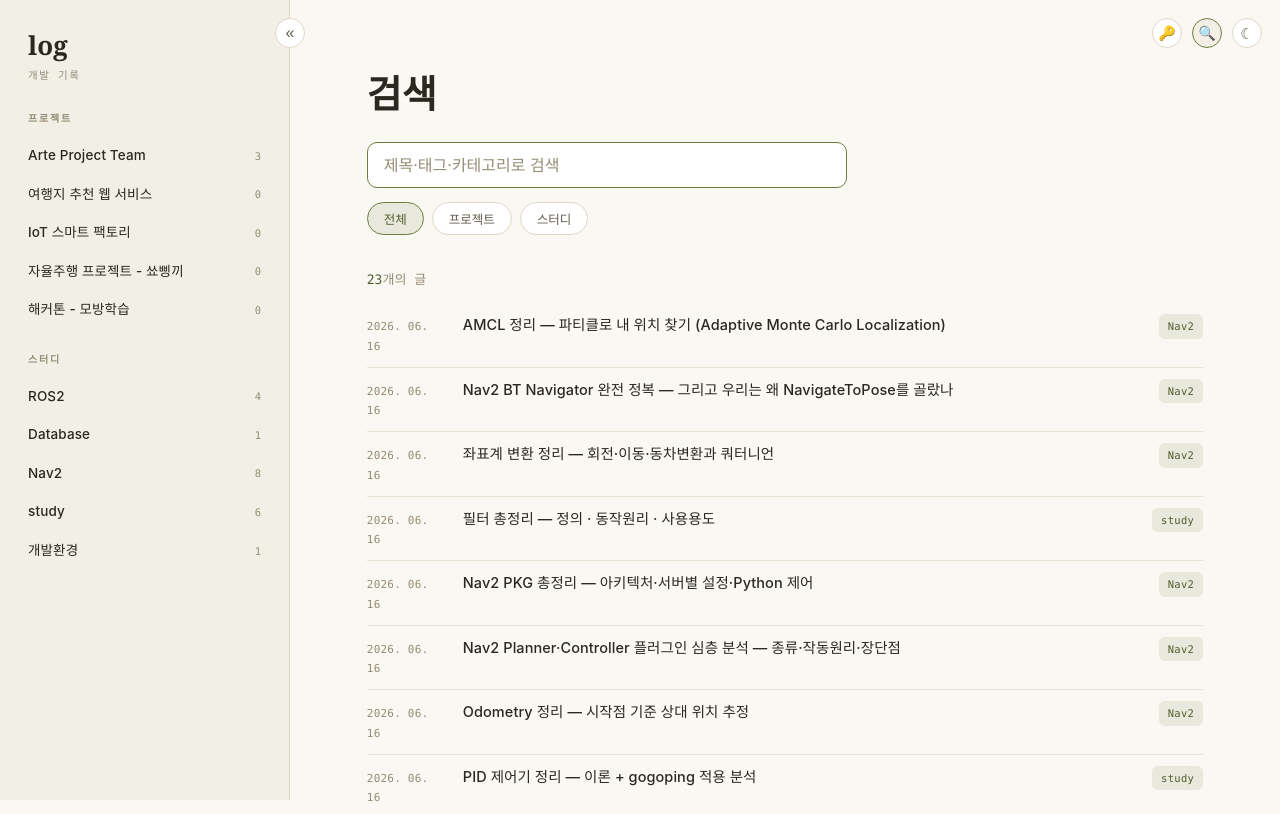
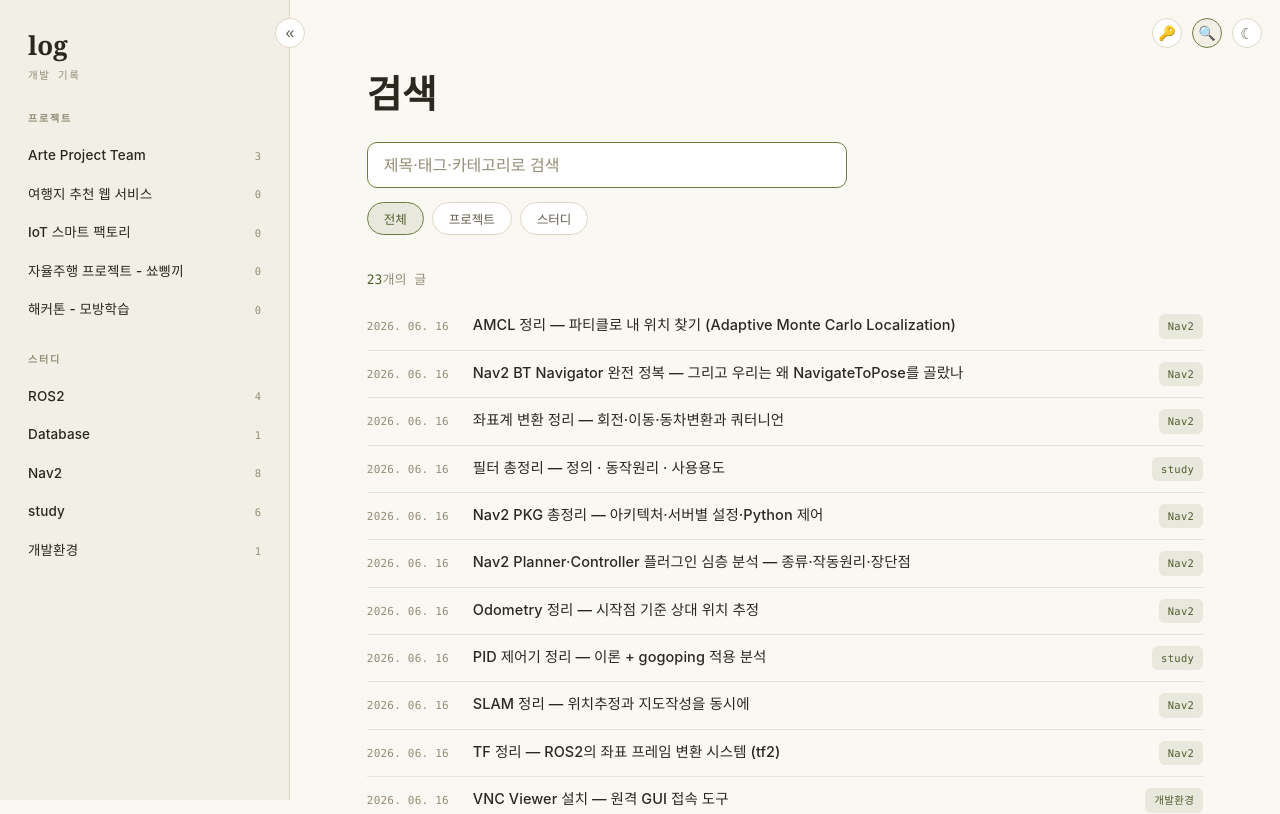
Before and after one commit to dlrkdxor0821/dlrkdxor0821.github.io, a Next.js app in the folder site/: page /search in a window 1280 px wide. Shown: the top 814 px of the page. Built offline with nearby package versions, Linux system fonts and the light colour scheme; a web font is replaced by a local one.

Commit message:
style: 카테고리 목록 날짜 한 줄 표시

```diff
--- a/site/app/globals.css
+++ b/site/app/globals.css
@@ -426,7 +426,7 @@ a { color: inherit; text-decoration: none; }
 .dlist { list-style: none; margin-top: 12px; }
 .drow {
   display: grid;
-  grid-template-columns: 82px 1fr auto;
+  grid-template-columns: 92px 1fr auto;
   align-items: baseline;
   gap: 14px;
   padding: 11px 0;
@@ -434,7 +434,7 @@ a { color: inherit; text-decoration: none; }
   transition: opacity 0.2s ease;
 }
 .drow:hover { opacity: 0.62; }
-.drow__date { font-family: var(--mono); font-size: 11px; color: var(--text-3); font-variant-numeric: tabular-nums; letter-spacing: 0.02em; }
+.drow__date { font-family: var(--mono); font-size: 11px; color: var(--text-3); font-variant-numeric: tabular-nums; letter-spacing: 0.02em; white-space: nowrap; }
 .drow__title { font-size: 14.5px; font-weight: 500; line-height: 1.4; letter-spacing: 0.005em; }
 .drow .chip { margin-top: 0; }
 
```
